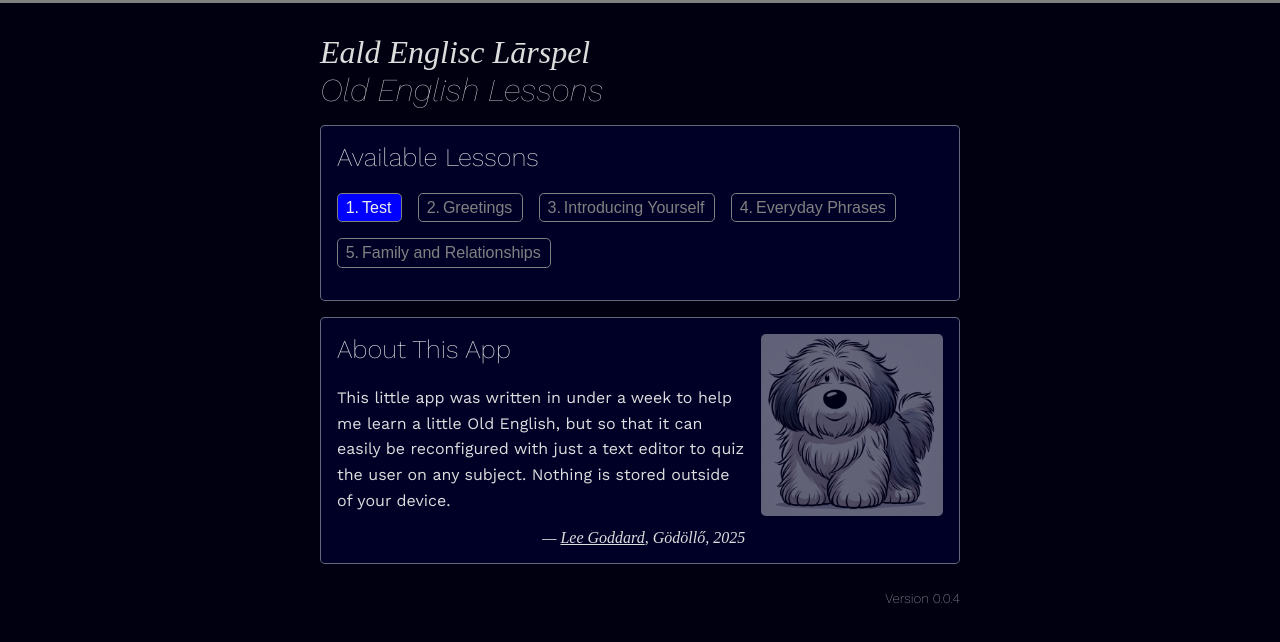
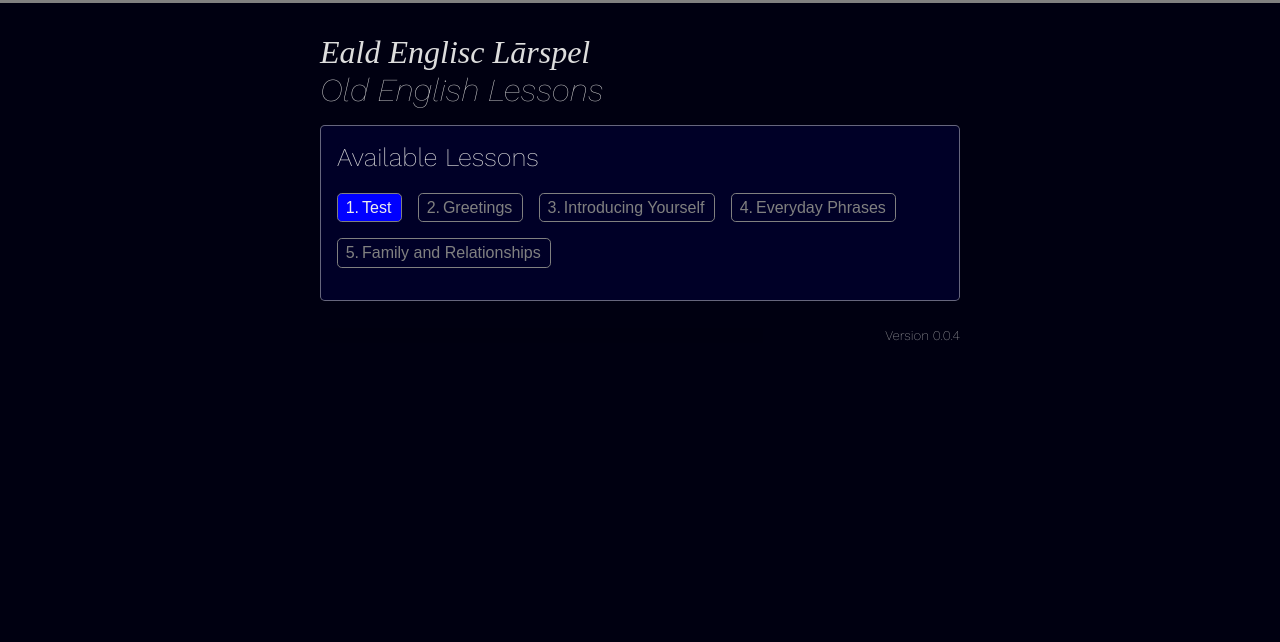
Before and after one commit to leegee/learning-oe, a React (Vite) app: page / in a window 1280 px wide. Shown: the top 642 px of the page. Built offline with nearby package versions, Linux system fonts and the light colour scheme; a web font is replaced by a local one.

Commit message:
Move child to parent

```diff
--- a/src/components/Home.tsx
+++ b/src/components/Home.tsx
@@ -1,7 +1,6 @@
 import { ReactNode } from "react";
 
 import packageJson from '../../package.json';
-import AboutComponent from "./About";
 // import InstallPWA from "./InstallPWA";
 
 import './Home.css';
@@ -16,8 +15,6 @@ const HomeScreen = ({ children }: HomeScreenProps) => {
 
             {children}
 
-            <AboutComponent />
-
             <footer className="version">
                 {/* <InstallPWA /> */}
                 Version {packageJson.version}
```
